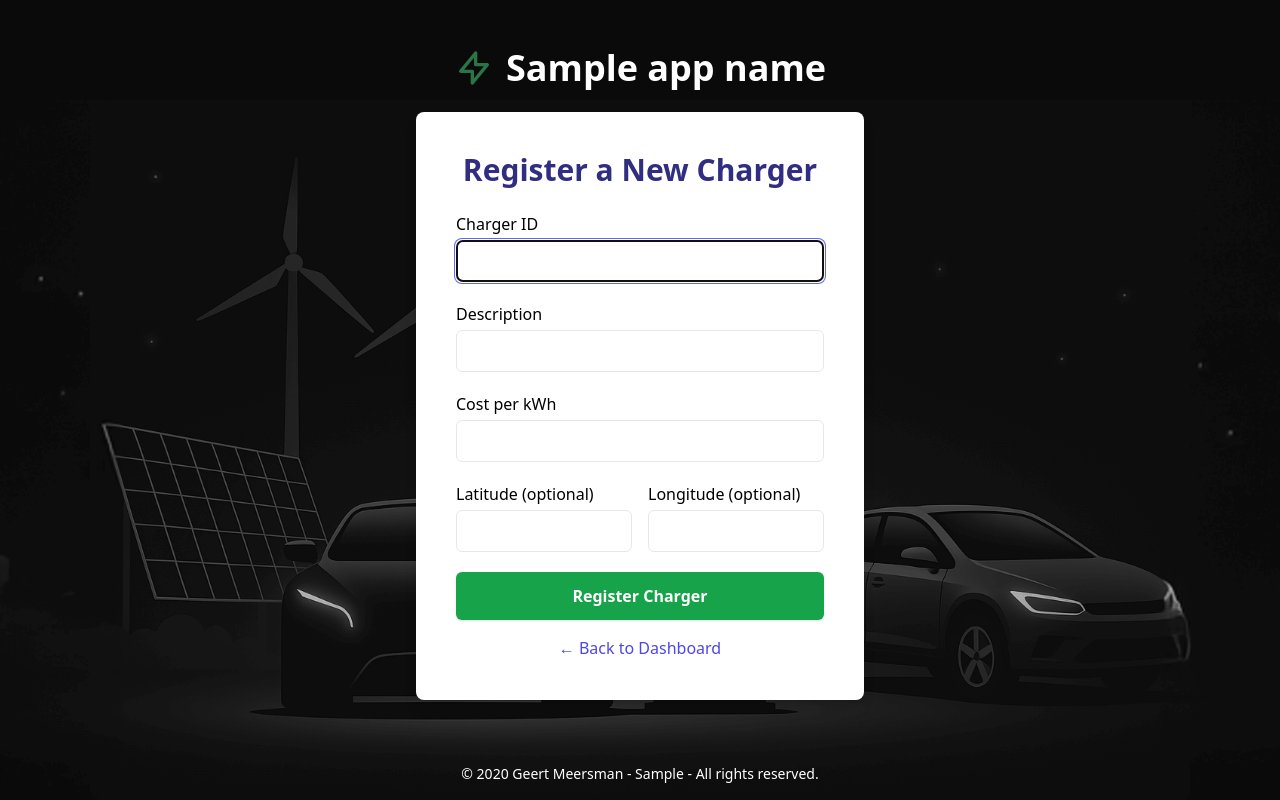
After one commit to geertmeersman/ev-charger-server, a FastAPI app: template app/templates/create_charger.html in a window 1280 px wide. The commit adds this page. Run offline with FastAPI, Linux system fonts and the light colour scheme; the template is opened without the code that fills it: most values are stand-ins (such as "Sample title", 1, 10 or a date in 2020); parts of the project's set-up code (start-up, migrations or seed data) failed here and were passed over; some libraries are stand-ins or nearby versions.

Commit message:
feat: create charger in dashboard

```diff
--- a/app/main.py
+++ b/app/main.py
@@ -542,6 +542,7 @@ def register_charger(
     new = models.Charger(
         charger_id=info.charger_id,
         description=info.description,
+        cost_kwh=info.cost_kwh,
         registered_at=datetime.utcnow(),
         latitude=info.latitude,
         longitude=info.longitude,
@@ -660,7 +661,9 @@ def receive_charging_status(
         .first()
     )
 
-    cost_value = status.cost if status.cost is not None else charger_obj.cost_kwh * status.energy
+    cost_value = (
+        status.cost if status.cost is not None else charger_obj.cost_kwh * status.energy
+    )
 
     if existing:
         existing.seconds = status.seconds
@@ -869,7 +872,11 @@ def charger_session_minimal(
     start_time = end_time - timedelta(seconds=session.seconds)
 
     # Calculate cost
-    cost_value = session.cost if session.cost is not None else charger_obj.cost_kwh * session.energy
+    cost_value = (
+        session.cost
+        if session.cost is not None
+        else charger_obj.cost_kwh * session.energy
+    )
 
     # Create and store ChargingSession
     db_session = models.ChargingSession(
@@ -1745,6 +1752,24 @@ def show_create_session_form(
     )
 
 
+@app.get("/dashboard/create-charger", response_class=HTMLResponse, tags=["UI"])
+def show_create_charger_form(
+    request: Request,
+    user: models.User = Depends(get_user_from_cookie),
+):
+    return templates.TemplateResponse(
+        "create_charger.html",
+        {
+            "request": request,
+            "user": user,
+            "apiKey": user.api_key,
+            "appName": APP_NAME,
+            "appInfo": APP_INFO,
+            "now": datetime.utcnow,
+        },
+    )
+
+
 @app.post("/import-nexxtmove-csv", tags=["Charger"])
 async def import_csv(
     charger_id: int = Form(...),
@@ -1795,7 +1820,11 @@ async def import_csv(
     )
 
 
-@app.get("/reports/download", summary="Download charging session report as PDF", tags=["Reports"])
+@app.get(
+    "/reports/download",
+    summary="Download charging session report as PDF",
+    tags=["Reports"],
+)
 def download_report(
     username: str = Query(...),
     start_date: str = Query(..., description="YYYY-MM-DD"),
--- /dev/null
+++ b/app/templates/create_charger.html
@@ -0,0 +1,100 @@
+{% extends "base.html" %}
+
+{% block title %}Create Charger{% endblock %}
+
+{% block content %}
+<h1 class="text-3xl font-bold text-center text-indigo-900 mb-6">Register a New Charger</h1>
+
+<div id="charger-alert" class="hidden p-4 rounded-lg mb-4 text-sm"></div>
+
+<form id="create-charger-form" class="space-y-5">
+    <div>
+        <label for="charger_id" class="block font-medium mb-1">Charger ID</label>
+        <input type="text" id="charger_id" name="charger_id" required
+            class="w-full border rounded-md px-4 py-2 focus:ring-2 focus:ring-indigo-500" />
+    </div>
+
+    <div>
+        <label for="description" class="block font-medium mb-1">Description</label>
+        <input type="text" id="description" name="description" required
+            class="w-full border rounded-md px-4 py-2 focus:ring-2 focus:ring-indigo-500" />
+    </div>
+
+    <div>
+        <label for="cost_kwh" class="block font-medium mb-1">Cost per kWh</label>
+        <input type="number" step="0.01" min="0" id="cost_kwh" name="cost_kwh"
+            class="w-full border rounded-md px-4 py-2 focus:ring-2 focus:ring-indigo-500" />
+    </div>
+
+    <div class="grid grid-cols-2 gap-4">
+        <div>
+            <label for="latitude" class="block font-medium mb-1">Latitude (optional)</label>
+            <input type="number" step="any" id="latitude" name="latitude"
+                class="w-full border rounded-md px-4 py-2 focus:ring-2 focus:ring-indigo-500" />
+        </div>
+
+        <div>
+            <label for="longitude" class="block font-medium mb-1">Longitude (optional)</label>
+            <input type="number" step="any" id="longitude" name="longitude"
+                class="w-full border rounded-md px-4 py-2 focus:ring-2 focus:ring-indigo-500" />
+        </div>
+    </div>
+
+    <button type="submit"
+        class="w-full bg-green-600 hover:bg-green-700 text-white font-bold py-3 rounded-md shadow transition duration-300">
+        Register Charger
+    </button>
+</form>
+
+<div class="mt-4 text-center">
+    <a href="/dashboard" class="text-indigo-600 hover:underline">← Back to Dashboard</a>
+</div>
+
+<script>
+    const form = document.getElementById("create-charger-form");
+    const alertBox = document.getElementById("charger-alert");
+
+    function showAlert(type, message) {
+        const styles = {
+            success: "bg-green-100 text-green-800 border-green-300",
+            error: "bg-red-100 text-red-800 border-red-300",
+            info: "bg-blue-100 text-blue-800 border-blue-300"
+        };
+        alertBox.className = `block border rounded-lg px-4 py-2 mb-4 text-sm ${styles[type]}`;
+        alertBox.innerText = message;
+    }
+
+    form.addEventListener("submit", async (e) => {
+        e.preventDefault();
+
+        const payload = {
+            charger_id: document.getElementById("charger_id").value.trim(),
+            description: document.getElementById("description").value.trim(),
+            cost_kwh: parseFloat(document.getElementById("cost_kwh").value) || null,
+            latitude: parseFloat(document.getElementById("latitude").value) || null,
+            longitude: parseFloat(document.getElementById("longitude").value) || null
+        };
+
+        try {
+            const res = await fetch("/charger/register", {
+                method: "POST",
+                headers: {
+                    "Content-Type": "application/json",
+                    "x-api-key": "{{ apiKey }}"
+                },
+                body: JSON.stringify(payload)
+            });
+
+            const result = await res.json();
+
+            if (!res.ok) throw new Error(result.detail || "Charger registration failed.");
+
+            showAlert("success", "Charger registered successfully! ✅");
+            form.reset();
+
+        } catch (err) {
+            showAlert("error", err.message || "Something went wrong.");
+        }
+    });
+</script>
+{% endblock %}
```
Also changed, not shown: app/templates/dashboard.html (+49 -40 lines).
